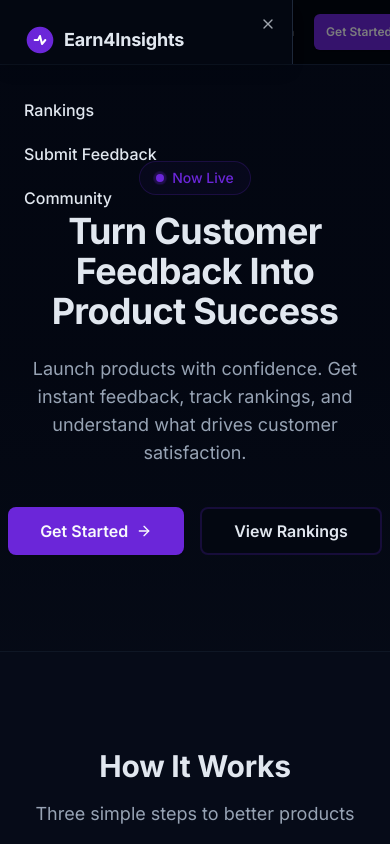
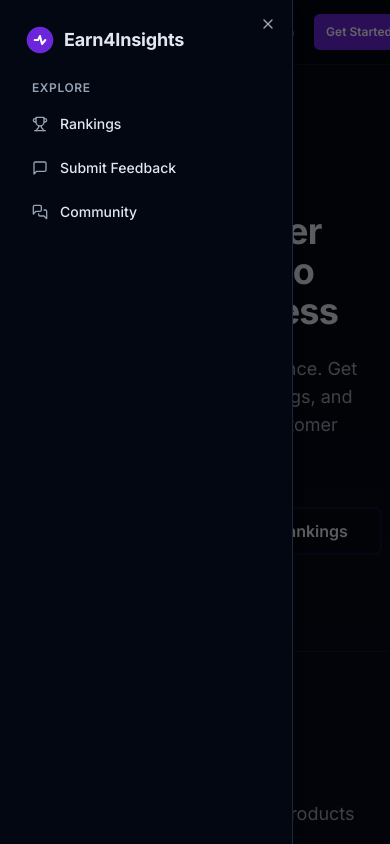
Before and after one commit to vishjoshi789-debug/earn4insights, a Next.js app: page / in a window 390 px wide. Both pictures are taken after a click on the button "Toggle menu". Shown: the top 844 px of the page. Built offline with nearby package versions, Linux system fonts and the light colour scheme; no server answers.

Commit message:
fix: Sheet portal rendering to prevent overlap, add all dashboard nav links to mobile menu

```diff
--- a/src/components/site-header.tsx
+++ b/src/components/site-header.tsx
@@ -15,7 +15,7 @@ import {
   DropdownMenuTrigger,
 } from '@/components/ui/dropdown-menu';
 import { Avatar, AvatarFallback, AvatarImage } from '@/components/ui/avatar';
-import { User, Bell, MessageSquareText, Menu } from 'lucide-react';
+import { User, Bell, MessageSquareText, Menu, LayoutDashboard, Package, MessageSquare, BarChart3, Award, Users, HandCoins, MessagesSquare, FileText, Trophy, TrendingUp, PackagePlus, Settings } from 'lucide-react';
 import {
   Tooltip,
   TooltipContent,
@@ -58,36 +58,33 @@ export function SiteHeader() {
                 </div>
               </SheetTitle>
             </SheetHeader>
-            <nav className="flex flex-col gap-4 mt-6">
-              <Link
-                href="/top-products"
-                className="text-base font-medium transition-colors hover:text-primary"
-                onClick={() => setMobileMenuOpen(false)}
-              >
-                Rankings
-              </Link>
-              <Link
-                href="/submit-feedback"
-                className="text-base font-medium transition-colors hover:text-primary"
-                onClick={() => setMobileMenuOpen(false)}
-              >
-                Submit Feedback
-              </Link>
-              <Link
-                href="/community"
-                className="text-base font-medium transition-colors hover:text-primary"
-                onClick={() => setMobileMenuOpen(false)}
-              >
-                Community
-              </Link>
+            <nav className="flex flex-col gap-1 mt-6 overflow-y-auto">
+              {/* Public Pages */}
+              <p className="text-xs font-semibold text-muted-foreground uppercase tracking-wider px-2 mb-1">Explore</p>
+              <MobileNavLink href="/top-products" icon={Trophy} label="Rankings" onClick={() => setMobileMenuOpen(false)} />
+              <MobileNavLink href="/submit-feedback" icon={MessageSquare} label="Submit Feedback" onClick={() => setMobileMenuOpen(false)} />
+              <MobileNavLink href="/community" icon={MessagesSquare} label="Community" onClick={() => setMobileMenuOpen(false)} />
+
               {user && (
-                <Link
-                  href="/dashboard"
-                  className="text-base font-medium transition-colors hover:text-primary"
-                  onClick={() => setMobileMenuOpen(false)}
-                >
-                  Dashboard
-                </Link>
+                <>
+                  <div className="border-t my-3" />
+                  <p className="text-xs font-semibold text-muted-foreground uppercase tracking-wider px-2 mb-1">Dashboard</p>
+                  <MobileNavLink href="/dashboard" icon={LayoutDashboard} label="Overview" onClick={() => setMobileMenuOpen(false)} />
+                  <MobileNavLink href="/dashboard/products" icon={Package} label="Products" onClick={() => setMobileMenuOpen(false)} />
+                  <MobileNavLink href="/dashboard/rankings" icon={Trophy} label="Weekly Top 10" onClick={() => setMobileMenuOpen(false)} />
+                  <MobileNavLink href="/dashboard/feedback" icon={MessageSquare} label="Feedback" onClick={() => setMobileMenuOpen(false)} />
+                  <MobileNavLink href="/dashboard/social" icon={Users} label="Social" onClick={() => setMobileMenuOpen(false)} />
+                  <MobileNavLink href="/dashboard/community" icon={MessagesSquare} label="Community" onClick={() => setMobileMenuOpen(false)} />
+                  <MobileNavLink href="/dashboard/surveys" icon={BarChart3} label="Surveys & NPS" onClick={() => setMobileMenuOpen(false)} />
+                  <MobileNavLink href="/dashboard/analytics/unified" icon={TrendingUp} label="Unified Analytics" onClick={() => setMobileMenuOpen(false)} />
+                  <MobileNavLink href="/dashboard/rewards" icon={Award} label="Rewards" onClick={() => setMobileMenuOpen(false)} />
+                  <MobileNavLink href="/dashboard/payouts" icon={HandCoins} label="Payouts" onClick={() => setMobileMenuOpen(false)} />
+                  <MobileNavLink href="/dashboard/detailed-analytics" icon={FileText} label="Detailed Analytics" onClick={() => setMobileMenuOpen(false)} />
+                  <MobileNavLink href="/dashboard/launch" icon={PackagePlus} label="Launch Product" onClick={() => setMobileMenuOpen(false)} />
+
+                  <div className="border-t my-3" />
+                  <MobileNavLink href="/dashboard/settings" icon={Settings} label="Settings" onClick={() => setMobileMenuOpen(false)} />
+                </>
               )}
             </nav>
           </SheetContent>
@@ -220,3 +217,26 @@ export function SiteHeader() {
     </header>
   );
 }
+
+function MobileNavLink({
+  href,
+  icon: Icon,
+  label,
+  onClick,
+}: {
+  href: string;
+  icon: React.ElementType;
+  label: string;
+  onClick: () => void;
+}) {
+  return (
+    <Link
+      href={href}
+      className="flex items-center gap-3 rounded-md px-2 py-2.5 text-sm font-medium transition-colors hover:bg-accent hover:text-accent-foreground"
+      onClick={onClick}
+    >
+      <Icon className="h-4 w-4 text-muted-foreground" />
+      {label}
+    </Link>
+  );
+}
--- a/src/components/ui/sheet.tsx
+++ b/src/components/ui/sheet.tsx
@@ -1,8 +1,23 @@
 'use client';
 
 import * as React from 'react';
+import { createPortal } from 'react-dom';
 import { X } from 'lucide-react';
 import { cn } from '@/lib/utils';
+
+interface SheetContextValue {
+  open: boolean;
+  onOpenChange: (open: boolean) => void;
+}
+
+const SheetContext = React.createContext<SheetContextValue>({
+  open: false,
+  onOpenChange: () => {},
+});
+
+function useSheet() {
+  return React.useContext(SheetContext);
+}
 
 interface SheetProps {
   open?: boolean;
@@ -10,31 +25,22 @@ interface SheetProps {
   children: React.ReactNode;
 }
 
-function Sheet({ open, onOpenChange, children }: SheetProps) {
+function Sheet({ open = false, onOpenChange = () => {}, children }: SheetProps) {
   return (
-    <>
-      {React.Children.map(children, (child) => {
-        if (React.isValidElement(child)) {
-          return React.cloneElement(child as React.ReactElement<any>, {
-            open,
-            onOpenChange,
-          });
-        }
-        return child;
-      })}
-    </>
+    <SheetContext.Provider value={{ open, onOpenChange }}>
+      {children}
+    </SheetContext.Provider>
   );
 }
 
 interface SheetTriggerProps {
   asChild?: boolean;
   children: React.ReactNode;
-  open?: boolean;
-  onOpenChange?: (open: boolean) => void;
 }
 
-function SheetTrigger({ asChild, children, onOpenChange }: SheetTriggerProps) {
-  const handleClick = () => onOpenChange?.(true);
+function SheetTrigger({ asChild, children }: SheetTriggerProps) {
+  const { onOpenChange } = useSheet();
+  const handleClick = () => onOpenChange(true);
 
   if (asChild && React.isValidElement(children)) {
     return React.cloneElement(children as React.ReactElement<any>, {
@@ -53,22 +59,20 @@ interface SheetContentProps {
   children: React.ReactNode;
   className?: string;
   side?: 'left' | 'right' | 'top' | 'bottom';
-  open?: boolean;
-  onOpenChange?: (open: boolean) => void;
 }
 
 function SheetContent({
   children,
   className,
   side = 'right',
-  open,
-  onOpenChange,
 }: SheetContentProps) {
+  const { open, onOpenChange } = useSheet();
+
   // Close on Escape key
   React.useEffect(() => {
     if (!open) return;
     const handleEscape = (e: KeyboardEvent) => {
-      if (e.key === 'Escape') onOpenChange?.(false);
+      if (e.key === 'Escape') onOpenChange(false);
     };
     document.addEventListener('keydown', handleEscape);
     return () => document.removeEventListener('keydown', handleEscape);
@@ -95,24 +99,24 @@ function SheetContent({
     bottom: 'inset-x-0 bottom-0 h-auto border-t animate-in slide-in-from-bottom',
   };
 
-  return (
+  return createPortal(
     <>
       {/* Backdrop */}
       <div
-        className="fixed inset-0 z-50 bg-black/50 animate-in fade-in-0"
-        onClick={() => onOpenChange?.(false)}
+        className="fixed inset-0 z-[100] bg-black/60"
+        onClick={() => onOpenChange(false)}
       />
       {/* Panel */}
       <div
         className={cn(
-          'fixed z-50 flex flex-col gap-4 bg-background p-6 shadow-lg',
+          'fixed z-[101] flex flex-col bg-background p-6 shadow-lg overflow-y-auto',
           sideClasses[side],
           className,
         )}
       >
         <button
           type="button"
-          onClick={() => onOpenChange?.(false)}
+          onClick={() => onOpenChange(false)}
           className="absolute right-4 top-4 rounded-sm opacity-70 ring-offset-background transition-opacity hover:opacity-100 focus:outline-none focus:ring-2 focus:ring-ring focus:ring-offset-2"
         >
           <X className="h-4 w-4" />
@@ -120,13 +124,14 @@ function SheetContent({
         </button>
         {children}
       </div>
-    </>
+    </>,
+    document.body
   );
 }
 
 function SheetHeader({ className, ...props }: React.HTMLAttributes<HTMLDivElement>) {
   return (
-    <div className={cn('flex flex-col space-y-2 text-center sm:text-left', className)} {...props} />
+    <div className={cn('flex flex-col space-y-2 text-left', className)} {...props} />
   );
 }
 
```
